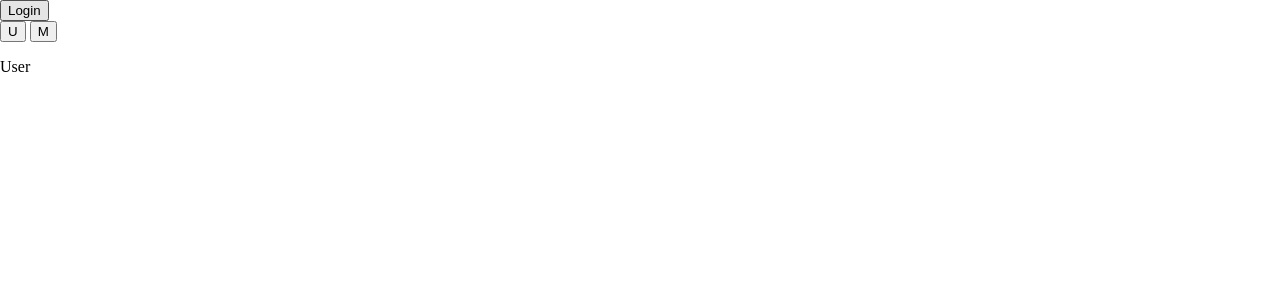
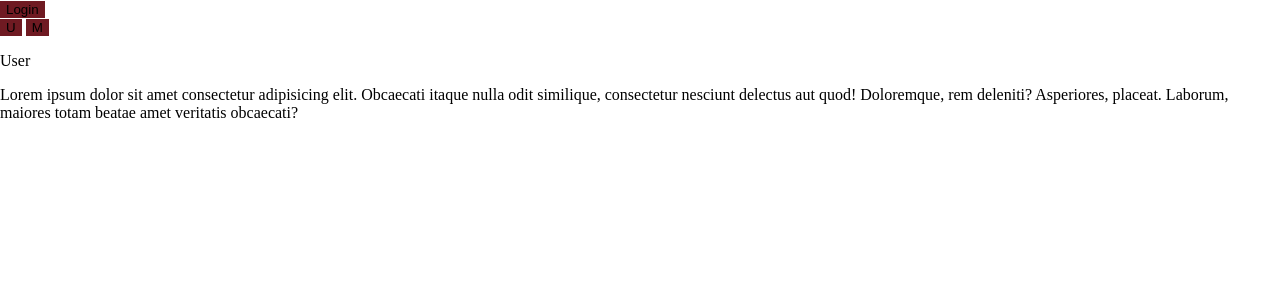
Before and after one commit to Worcnaz-Kyouma/Meta-Commerce, a PHP site: page / in a window 1280 px wide. Shown: the top 300 px of the page. Run offline with PHP 8.4, Linux system fonts and the light colour scheme.

Commit message:
Style begins!

```diff
--- a/index.html
+++ b/index.html
@@ -27,6 +27,7 @@
     <div id="market" class="hidden ">
         <p>Market</p>
     </div>
+    <p>Lorem ipsum dolor sit amet consectetur adipisicing elit. Obcaecati itaque nulla odit similique, consectetur nesciunt delectus aut quod! Doloremque, rem deleniti? Asperiores, placeat. Laborum, maiores totam beatae amet veritatis obcaecati?</p>
     <script src="scripts/javascript/index.js" type="text/javascript"></script>
     <script src="scripts/javascript/main.js" type="text/javascript"></script></script>
     <!--NAO COLOQUE script.s como nome... Nao sei muito bem o porque porem o Xampp ta tendo conflito-->
--- a/styles/style.css
+++ b/styles/style.css
@@ -1,26 +1,36 @@
 html, body{
   margin: 0px;
   padding: 0px;
+}
+
+button{
+  background-color: rgb(111, 26, 34);
+  border: 0px;
 }
 
 table{
   width: 100%;
   border-collapse: collapse;
   }
+
 th, td{
   border: 1px solid;
 }
+
 #end-of-table{
   text-align: center;
   border: 1px solid #000000;
   border-top: 0px;
 }
+
 tr:not(:first-child), #end-of-table{
   cursor: pointer;
 }
+
 tr:hover:not(:first-child), #end-of-table:hover{
   background-color: rgb(255, 244, 230);
 }
+
 tr:active:not(:first-child), #end-of-table:active{
   background-color: rgb(139, 255, 201);
 }
```
Lines whose indentation alone changed are shown as unchanged.
